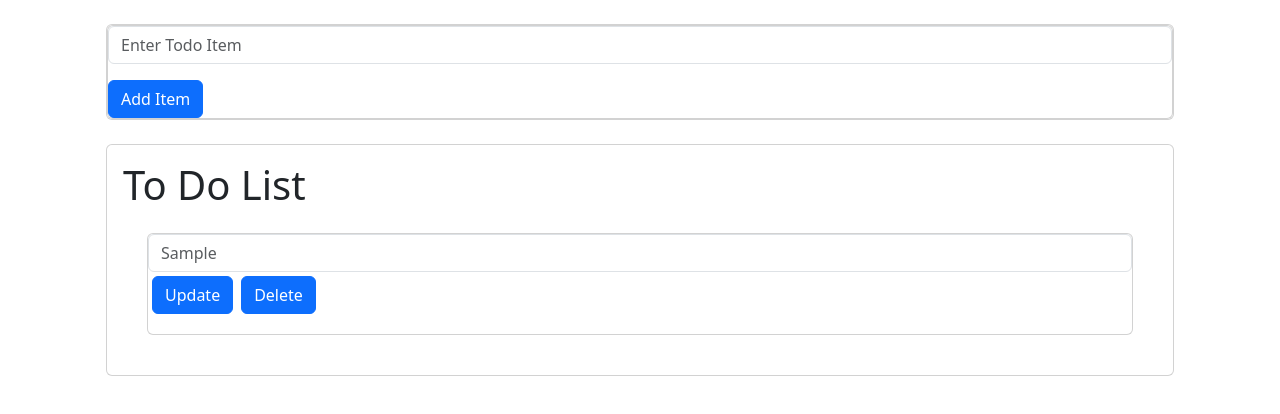
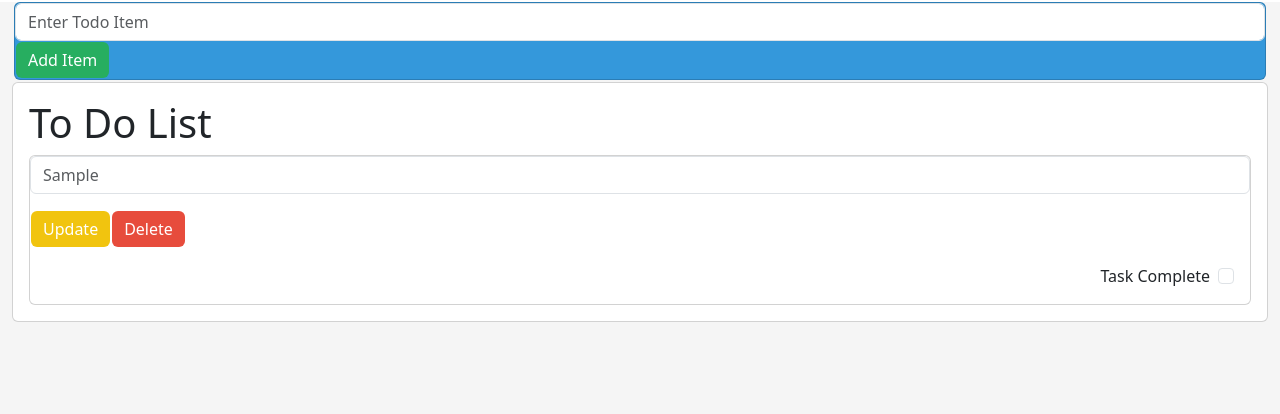
Before and after one commit to pannelltyler91/Todo23, a React (Create React App) app: page / in a window 1280 px wide. Both pictures are taken after typing "Sample" into the empty fields and a click on the button "Add Item". Shown: the top 414 px of the page. Built offline with nearby package versions, Linux system fonts and the light colour scheme.

Commit message:
added task complete and some styling

```diff
--- a/src/components/AddToDo.js
+++ b/src/components/AddToDo.js
@@ -17,12 +17,12 @@ function AddToDoItem(){
 
   }
     return(
-          <Card  variant="primary">
+          <Card className='header-footer-bg' >
             <Form onSubmit={submitForm}>
-              <Form.Group className="mb-3" controlId="formBasicEmail">
+              <Form.Group  controlId="formBasicEmail">
                 <Form.Control required type='text' placeholder="Enter Todo Item" />
               </Form.Group>
-              <Button  variant="primary" type="submit" >Add Item</Button>
+              <Button  className='add-button' type="submit" >Add Item</Button>
             </Form>
           </Card>
     )
--- a/src/components/ToDoList.js
+++ b/src/components/ToDoList.js
@@ -11,21 +11,22 @@ function ToDoList(){
     const todoItems = useSelector((state) => state.item.value)
     const dispatch = useDispatch();
     return(
-        <Container >
-            <Card className='m-4'>
-                <AddToDoItem/>
-            </Card>
-            <Card className='m-4'>
-            <Card.Body>
+        <Container fluid className='primary1-bg' >
+            <AddToDoItem />
+            <Card >
+            <Card.Body >
                 <Card.Title ><h1>To Do List</h1></Card.Title>
                     {todoItems.map((item) => {
                         return(
-                         <Card className='m-4' key={item.id}>
+                         <Card  key={item.id}>
                             <Form   onSubmit={(e) => { e.preventDefault(); dispatch(updateItem({item:e.target[0].value,id:item.id}))}}>
                                 <Form.Group className="mb-3" controlId="formBasicEmail">
                                     <Form.Control required type='text' placeholder={item.item}   />
-                                    <Button className='m-1' variant="primary" type="submit">Update</Button>
-                                    <Button className='m-1'onClick={() => {dispatch(deleteItem({id:item.id}))}}>Delete</Button>
+                                </Form.Group>
+                                <Form.Group>
+                                <Button className='edit-button' variant="primary" type="submit">Update</Button>
+                                <Button className='delete-button'onClick={() => {dispatch(deleteItem({id:item.id}))}}>Delete</Button>
+                                <Form.Check className='m-3' reverse  type="checkbox" id="task-complete" label="Task Complete" onClick={(e) => {e.target.checked ? e.target.parentElement.parentElement.parentElement.className = 'completed-task-item': e.target.parentElement.parentElement.parentElement.className = 'task-item' }} />
                                 </Form.Group>
                             </Form>
                          </Card>
--- a/src/styles/addItem.css
+++ b/src/styles/addItem.css
@@ -0,0 +1,33 @@
+.primary1-bg {
+    background-color: #F5F5F5;
+    height:100vh;
+}
+.header-footer-bg{
+    background-color: #3498DB;
+    margin:2px;
+}
+.task-item{
+    background-color: #FFFFFF;
+    color:#333333;
+    border: #DDDDDD;
+    margin:4px;
+}
+.completed-task-item{
+    background-color:#A9A9A9;
+    color:#FFFFFF;
+}
+.delete-button{
+    background-color: #E74C3C;
+    margin:1px;
+    border:#E74C3C;
+}
+.edit-button{
+    background-color: #F1C40F;
+    margin:1px;
+    border: #F1C40F;
+}
+.add-button{
+    background-color: #27AE60;
+    margin:1px;
+    border:#27AE60
+}
```
